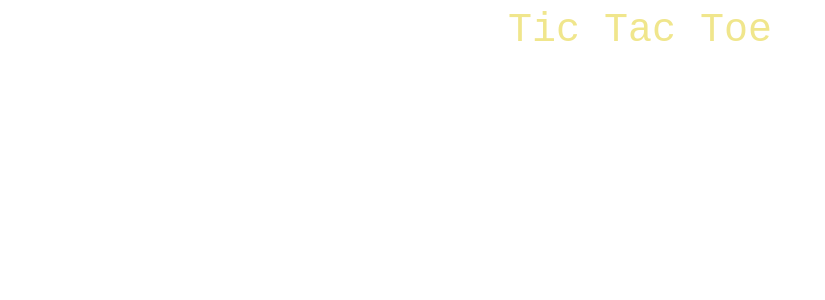
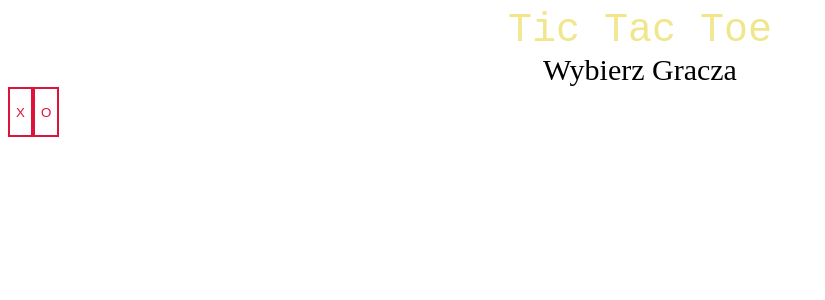
Before and after one commit to anya92/tic-tac-toe, a React (Create React App) app: page / in a window 1280 px wide. Shown: the top 300 px of the page, without its empty margins (0-825 px from the left). Built offline with nearby package versions, Linux system fonts and the light colour scheme.

Commit message:
add choose player's mark component

```diff
--- a/src/components/App.js
+++ b/src/components/App.js
@@ -1,5 +1,7 @@
 import React, { Component } from 'react';
 import styled from 'styled-components';
+
+import ChooseMark from './ChooseMark';
 
 const Header = styled.div`
   font-family: monospace;
@@ -9,12 +11,32 @@ const Header = styled.div`
 `;
 
 class App extends Component {
+  constructor(props) {
+    super(props);
+
+    this.state = {
+      playerMark: null,
+      computerMark: null,
+      firstTurn: null,
+      gameIsPlaying: false,
+      message: ''
+    };
+  }
+
+  chooseMark = (playerMark, computerMark) => {
+    this.setState({ playerMark, computerMark });
+  }
+
   render() {
     return (
       <div>
         <Header>
           Tic Tac Toe
         </Header>
+        <ChooseMark
+          playerMark={this.state.playerMark}
+          chooseMark={this.chooseMark}
+        />
       </div>
     );
   }
--- /dev/null
+++ b/src/components/ChooseMark.js
@@ -0,0 +1,27 @@
+import React from 'react';
+import styled from 'styled-components';
+
+const Button = styled.button`
+  border: 2px solid crimson;
+  background-color: transparent;
+  color: crimson;
+  height: 50px;
+`;
+
+const Text = styled.div`
+  font-size: 30px;
+  text-align: center;
+`;
+
+const ChooseMark = ({ playerMark, chooseMark }) => {
+  if (playerMark) return <div></div>;
+  return (
+    <div>
+      <Text>Wybierz Gracza</Text>
+      <Button onClick={() => chooseMark('X', 'O')}>X</Button>
+      <Button onClick={() => chooseMark('O', 'X')}>O</Button>
+    </div>
+  );
+};
+
+export default ChooseMark;
```
